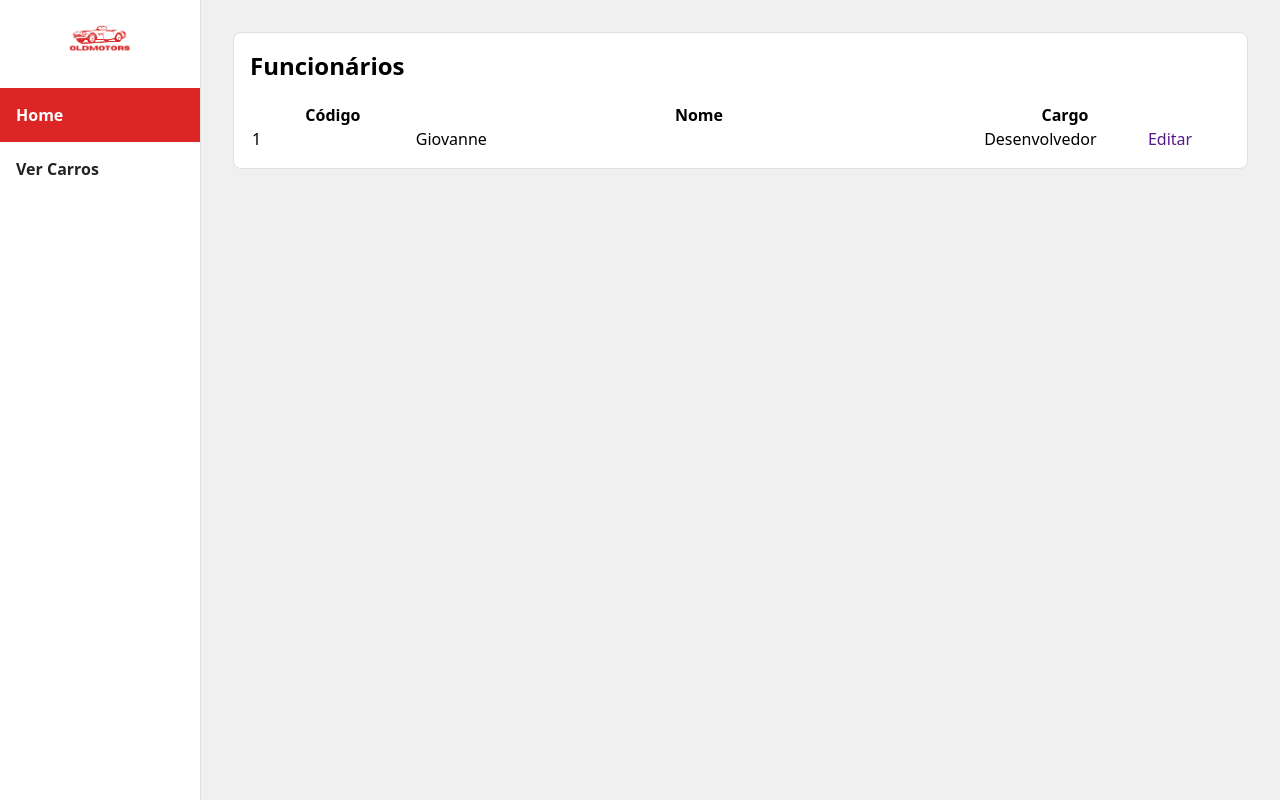
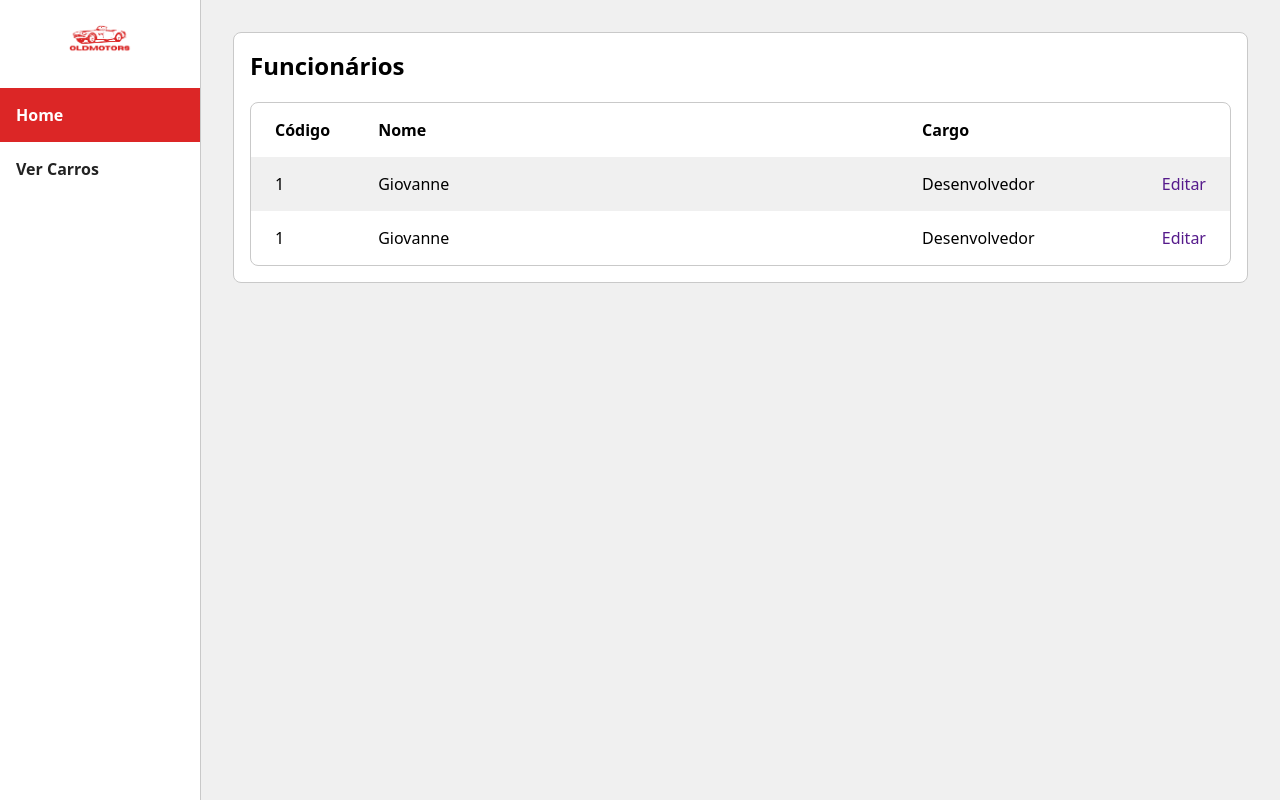
Before and after one commit to Gmmbr10/old-motors, a PHP site: page /admin/funcionarios in a window 1280 px wide. Run offline with PHP 8.4, Linux system fonts and the light colour scheme.

Commit message:
feat: adicionando o estilo das tabelas

```diff
--- a/src/Views/admin/funcionarios/index.view.php
+++ b/src/Views/admin/funcionarios/index.view.php
@@ -7,10 +7,18 @@
 
         <table>
             <tr>
-                <th class="col-2">Código</th>
+                <th class="col-1">Código</th>
                 <th class="col-7">Nome</th>
-                <th class="col-2">Cargo</th>
-                <th class="col-2"></th>
+                <th class="col-3">Cargo</th>
+                <th class="col-1"></th>
+            </tr>
+            <tr>
+                <td>1</td>
+                <td>Giovanne</td>
+                <td>Desenvolvedor</td>
+                <td>
+                    <a href="" class="btn">Editar</a>
+                </td>
             </tr>
             <tr>
                 <td>1</td>
--- a/src/public/style/index.css
+++ b/src/public/style/index.css
@@ -47,7 +47,7 @@ body {
   justify-content: space-between;
   align-items: center;
   align-content: center;
-  border-bottom: 1px solid #e0e0e0;
+  border-bottom: 1px solid #c9c9c9;
 }
 .headerCommon__navbar {
   display: flex;
@@ -73,7 +73,7 @@ body {
   display: flex;
   flex-direction: column;
   gap: 1rem;
-  border-right: 1px solid #e0e0e0;
+  border-right: 1px solid #c9c9c9;
 }
 .header .logo {
   align-self: center;
@@ -162,19 +162,19 @@ body {
 }
 
 .border {
-  border: 1px solid #e0e0e0;
+  border: 1px solid #c9c9c9;
 }
 .border-r {
-  border-right: 1px solid #e0e0e0;
+  border-right: 1px solid #c9c9c9;
 }
 .border-l {
-  border-left: 1px solid #e0e0e0;
+  border-left: 1px solid #c9c9c9;
 }
 .border-t {
-  border-top: 1px solid #e0e0e0;
+  border-top: 1px solid #c9c9c9;
 }
 .border-b {
-  border-bottom: 1px solid #e0e0e0;
+  border-bottom: 1px solid #c9c9c9;
 }
 
 .col {
@@ -239,6 +239,22 @@ body {
   flex-direction: column;
 }
 
+table {
+  border-radius: 0.5rem;
+  border: 1px solid #c9c9c9;
+  border-collapse: separate;
+  border-spacing: 0;
+  text-align: left;
+}
+
+th, td {
+  padding: 1rem 1.5rem;
+}
+
+tr:nth-child(even) {
+  background-color: #f0f0f0;
+}
+
 .m-0 {
   margin: 0rem;
 }
--- a/src/public/style/scss/_table.scss
+++ b/src/public/style/scss/_table.scss
@@ -1,3 +1,15 @@
 table {
-    border: 1px solid #222;
+    border-radius: .5rem;
+    border: 1px solid $border-gray;
+    border-collapse: separate;
+    border-spacing: 0;
+    text-align: left;
 }
+
+th, td {
+    padding: 1rem 1.5rem;
+}
+
+tr:nth-child(even) {
+    background-color: $bg-gray;
+}
--- a/src/public/style/scss/index.scss
+++ b/src/public/style/scss/index.scss
@@ -44,6 +44,7 @@ body {
 @import "./border";
 @import "./grid";
 @import "./flex";
+@import "./table";
 @import "./margin";
 @import "./padding";
 @import "./gap";
```
Also changed, not shown: 1 other file.
